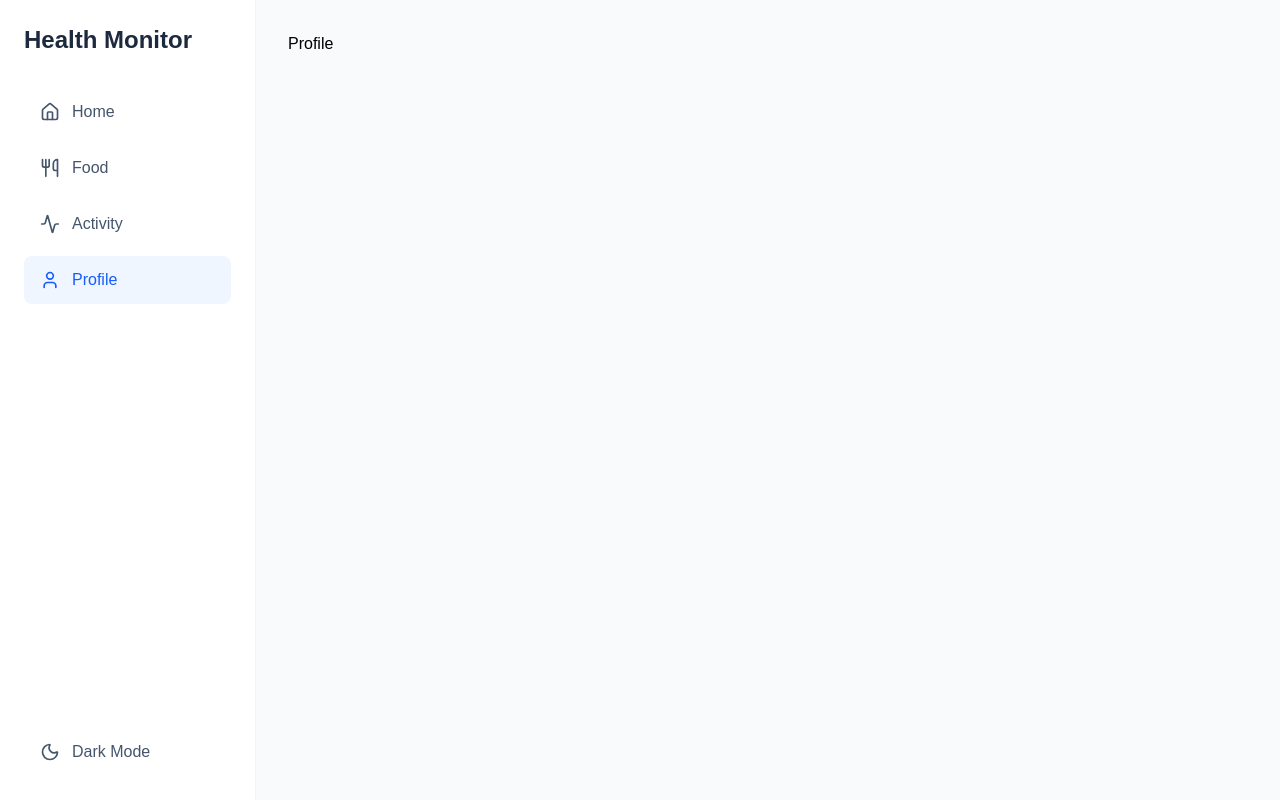
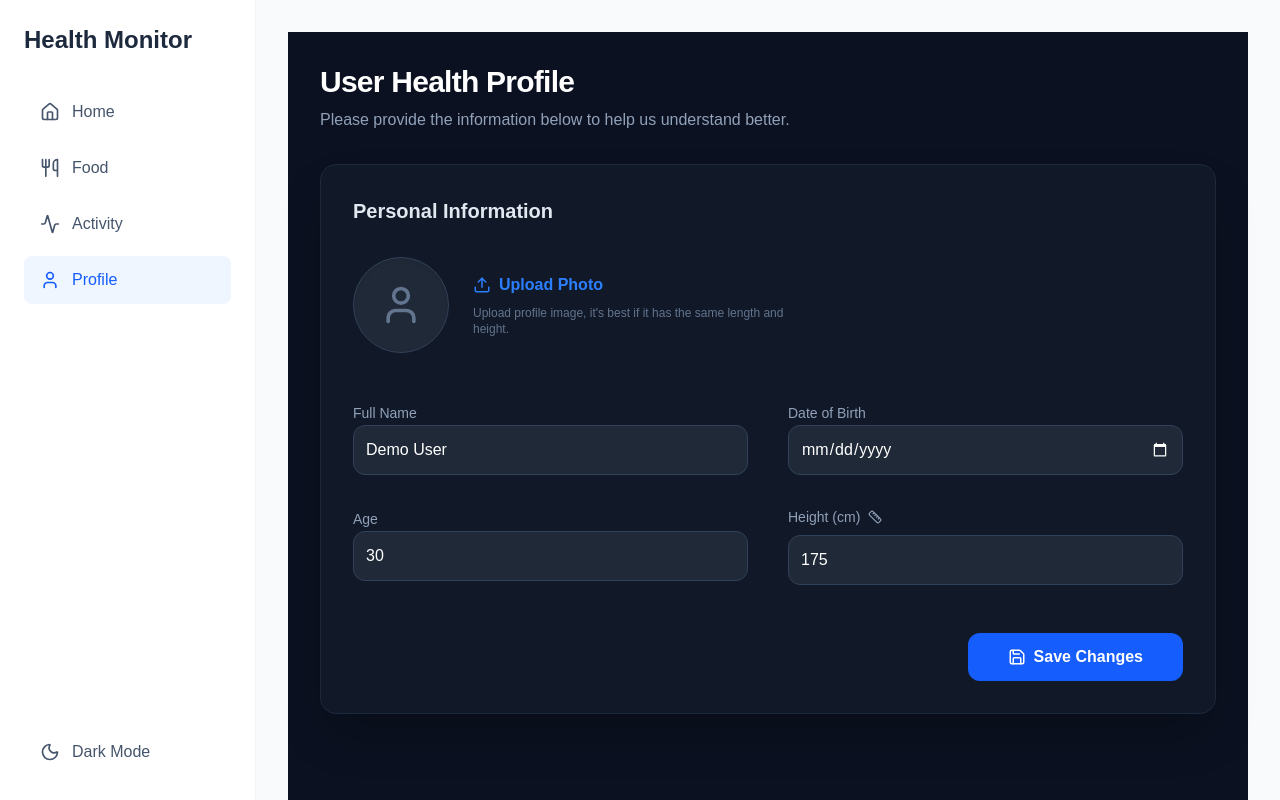
Before and after one commit to Tasmia34/Fitness_tracker, a React (Vite) app: page /profile in a window 1280 px wide. Built offline with nearby package versions, Linux system fonts and the light colour scheme; sample sign-in values are in the browser's storage; a web font is replaced by a local one.

Commit message:
Updated profile page with dark theme and height field

```diff
--- a/src/context/Appcontext.tsx
+++ b/src/context/Appcontext.tsx
@@ -1,54 +1,47 @@
-import { createContext, useContext, useState, useEffect } from "react";import { initialState ,type ActivityEntry, type FoodEntry ,type User} from "../types";
+import { createContext, useContext, useState, useEffect } from "react";
+import { initialState, type ActivityEntry, type User } from "../types";
 import { useNavigate } from "react-router-dom";
 import type { Credentials } from "../assets/types";
 import mockApi from "../assets/mockApi";
 
-
-
 const AppContext = createContext(initialState)
 
-export const AppProvider = ({children} : {children: React.ReactNode})=>{
+export const AppProvider = ({ children }: { children: React.ReactNode }) => {
     const navigate = useNavigate()
-const [user , setUser] = useState<User>(null)
-const [isUserFetched , setIsUserFetched] = useState(() => localStorage.getItem('token') ? false : true)
-const [onboardingCompleted , setOnboardingCompleted] = useState(false)
-const [allFoodLogs , setAllFoodLogs] = useState<FoodEntry[]>([])
-const [allActivityLogs , setAllActivityLogs] = useState<ActivityEntry[]>([])
+    const [user, setUser] = useState<User>(null)
+    const [isUserFetched, setIsUserFetched] = useState(() => localStorage.getItem('token') ? false : true)
+    const [onboardingCompleted, setOnboardingCompleted] = useState(false)
+    const [allActivityLogs, setAllActivityLogs] = useState<ActivityEntry[]>([])
 
-const signup = async (credentials: Credentials)=>{
-const {data} = await mockApi.auth.register(credentials)
+    const signup = async (credentials: Credentials) => {
+        const { data } = await mockApi.auth.register(credentials)
         setUser(data.user)
-  if(data?.user?.age && data?.user?.weight && data?.user?.goal){
+        // নতুন প্রোফাইল ফিল্ড অনুযায়ী অনবোর্ডিং চেক
+        if (data?.user?.name && data?.user?.dob) {
             setOnboardingCompleted(true)
         }
         localStorage.setItem('token', data.jwt)
     }
 
-const login = async (credentials: Credentials)=>{
-    const {data} = await mockApi.auth.login(credentials)
-    setUser({...data.user,  token :data.jwt})
- if(data?.user?.age && data?.user?.weight && data?.user?.goal){
+    const login = async (credentials: Credentials) => {
+        const { data } = await mockApi.auth.login(credentials)
+        setUser({ ...data.user, token: data.jwt })
+        if (data?.user?.name && data?.user?.dob) {
             setOnboardingCompleted(true)
         }
         localStorage.setItem('token', data.jwt)
-
     }
 
-const fetchUser = async (token: string)=>{
+    const fetchUser = async (token: string) => {
         const { data } = await mockApi.user.me()
-  setUser({...data, token})
-  if(data?.age && data?.weight && data?.goal){
+        setUser({ ...data, token })
+        if (data?.name && data?.dob) {
             setOnboardingCompleted(true)
         }
         setIsUserFetched(true)
     }
 
-const fetchFoodLogs = async ()=>{
-  const { data } = await mockApi.foodLogs.list()
-  setAllFoodLogs(data)
-}
-
-const fetchActivityLogs = async ()=>{
+    const fetchActivityLogs = async () => {
         const { data } = await mockApi.activityLogs.list()
         setAllActivityLogs(data)
     }
@@ -66,23 +59,29 @@ useEffect(() => {
 
         ;(async () => {
             await fetchUser(token)
-    await fetchFoodLogs()
             await fetchActivityLogs()
         })()
     }, [])
 
     const value = {
-        user, setUser,isUserFetched, fetchUser,
-        signup,login,logout,
-         onboardingCompleted,  setOnboardingCompleted,
-        allFoodLogs,allActivityLogs,
-        setAllFoodLogs,setAllActivityLogs
+        user,
+        setUser,
+        isUserFetched,
+        fetchUser,
+        signup,
+        login,
+        logout,
+        onboardingCompleted,
+        setOnboardingCompleted,
+        allActivityLogs,
+        setAllActivityLogs
     }
 
-return <AppContext.Provider value={value}>{children}
+    return (
+        <AppContext.Provider value={value}>
+            {children}
         </AppContext.Provider>
-
-
+    )
 }
 
-  export const useAppContext = ()=> useContext(AppContext)
+export const useAppContext = () => useContext(AppContext)
--- a/src/pages/Login.tsx
+++ b/src/pages/Login.tsx
@@ -143,7 +143,7 @@ const Login: React.FC = () => {
 
           {/* Action Button */}
           <button
-            type="submit" D:D
+            type="submit"
             disabled={isSubmitting}
             className="w-full mt-10 py-4 bg-sky-600 hover:bg-sky-700 disabled:bg-slate-400 text-white font-bold rounded-xl transition-all shadow-lg shadow-sky-500/20 active:scale-[0.98]"
           >
--- a/src/pages/Profile.tsx
+++ b/src/pages/Profile.tsx
@@ -1,8 +1,162 @@
+import React, { useState, useRef } from 'react';
+import { useAppContext } from '../context/Appcontext';
+import { User as UserIcon, Upload, Calendar, Ruler, Save } from 'lucide-react';
 
 const Profile = () => {
+  const { user, setUser } = useAppContext();
+  const fileInputRef = useRef<HTMLInputElement>(null);
+
+  const [formData, setFormData] = useState({
+    name: user?.name || '',
+    dob: user?.dob || '',
+    age: user?.age || '',
+    height: user?.height || '', // weight এর বদলে height
+    profileImage: user?.profileImage || null
+  });
+
+  const [isSaving, setIsSaving] = useState(false);
+
+  if (!user) return (
+    <div className="flex items-center justify-center min-h-screen bg-[#0b1120] text-slate-400">
+      Please login to view profile.
+    </div>
+  );
+
+  const handleImageChange = (e: React.ChangeEvent<HTMLInputElement>) => {
+    const file = e.target.files?.[0];
+    if (file) {
+      const reader = new FileReader();
+      reader.onloadend = () => {
+        setFormData({ ...formData, profileImage: reader.result as string });
+      };
+      reader.readAsDataURL(file);
+    }
+  };
+
+  const handleSave = () => {
+    setIsSaving(true);
+
+    const updatedUser = {
+      ...user,
+      name: formData.name,
+      dob: formData.dob,
+      age: Number(formData.age),
+      height: Number(formData.height), // height সেভ করা হচ্ছে
+      profileImage: formData.profileImage || undefined
+    };
+
+    setUser(updatedUser);
+
+    setTimeout(() => {
+      setIsSaving(false);
+      alert("Profile updated successfully!");
+    }, 800);
+  };
+
   return (
-    <div>Profile</div>
-  )
-}
+    <div className="min-h-screen bg-[#0b1120] p-4 md:p-8 animate-in fade-in duration-700">
+      <div className="max-w-4xl mx-auto">
 
-export default Profile
+        <div className="mb-8">
+          <h1 className="text-3xl font-bold text-white tracking-tight">User Health Profile</h1>
+          <p className="text-slate-400 mt-2">Please provide the information below to help us understand better.</p>
+        </div>
+
+        <div className="bg-[#111827] border border-slate-800 rounded-2xl shadow-2xl overflow-hidden">
+          <div className="p-8">
+            <h2 className="text-xl font-semibold text-slate-200 mb-8">Personal Information</h2>
+
+            {/* Profile Photo Section */}
+            <div className="flex flex-col md:flex-row items-center gap-6 mb-12">
+              <div className="w-24 h-24 bg-[#1f2937] rounded-full flex items-center justify-center border border-slate-700 shadow-inner overflow-hidden">
+                {formData.profileImage ? (
+                  <img src={formData.profileImage} alt="Profile" className="w-full h-full object-cover" />
+                ) : (
+                  <UserIcon size={44} className="text-slate-500" />
+                )}
+              </div>
+
+              <div className="text-center md:text-left">
+                <input
+                  type="file"
+                  ref={fileInputRef}
+                  onChange={handleImageChange}
+                  accept="image/*"
+                  className="hidden"
+                />
+                <button
+                  onClick={() => fileInputRef.current?.click()}
+                  className="text-blue-500 font-semibold flex items-center gap-2 hover:text-blue-400 transition-colors mx-auto md:mx-0"
+                >
+                  <Upload size={18} /> Upload Photo
+                </button>
+                <p className="text-xs text-slate-500 mt-2 max-w-xs">
+                  Upload profile image, it's best if it has the same length and height.
+                </p>
+              </div>
+            </div>
+
+            {/* Form Fields */}
+            <div className="grid grid-cols-1 md:grid-cols-2 gap-x-10 gap-y-8">
+              <div className="space-y-2">
+                <label className="text-sm font-medium text-slate-400">Full Name</label>
+                <input
+                  type="text"
+                  value={formData.name}
+                  onChange={(e) => setFormData({...formData, name: e.target.value})}
+                  className="w-full bg-[#1f2937] border border-slate-700 rounded-xl p-3 text-white outline-none focus:ring-2 focus:ring-blue-600/50"
+                />
+              </div>
+
+              <div className="space-y-2">
+                <label className="text-sm font-medium text-slate-400">Date of Birth</label>
+                <input
+                  type="date"
+                  value={formData.dob}
+                  onChange={(e) => setFormData({...formData, dob: e.target.value})}
+                  className="w-full bg-[#1f2937] border border-slate-700 rounded-xl p-3 text-white outline-none focus:ring-2 focus:ring-blue-600/50 [color-scheme:dark]"
+                />
+              </div>
+
+              <div className="space-y-2">
+                <label className="text-sm font-medium text-slate-400">Age</label>
+                <input
+                  type="number"
+                  value={formData.age}
+                  onChange={(e) => setFormData({...formData, age: e.target.value})}
+                  className="w-full bg-[#1f2937] border border-slate-700 rounded-xl p-3 text-white outline-none focus:ring-2 focus:ring-blue-600/50"
+                />
+              </div>
+
+              {/* Height Field (Weight এর পরিবর্তে) */}
+              <div className="space-y-2">
+                <label className="text-sm font-medium text-slate-400 flex items-center gap-2">
+                  Height (cm) <Ruler size={14} />
+                </label>
+                <input
+                  type="number"
+                  placeholder="e.g. 165"
+                  value={formData.height}
+                  onChange={(e) => setFormData({...formData, height: e.target.value})}
+                  className="w-full bg-[#1f2937] border border-slate-700 rounded-xl p-3 text-white outline-none focus:ring-2 focus:ring-blue-600/50"
+                />
+              </div>
+            </div>
+
+            <div className="mt-12 flex justify-end">
+              <button
+                onClick={handleSave}
+                disabled={isSaving}
+                className="flex items-center gap-2 px-10 py-3 bg-blue-600 hover:bg-blue-700 text-white font-bold rounded-xl transition-all"
+              >
+                {isSaving ? "Saving..." : <><Save size={18} /> Save Changes</>}
+              </button>
+            </div>
+          </div>
+        </div>
+      </div>
+    </div>
+  );
+};
+
+export default Profile;
```
Also changed, not shown: src/types/index.ts (+13 -57 lines). Lines whose indentation alone changed are shown as unchanged.
